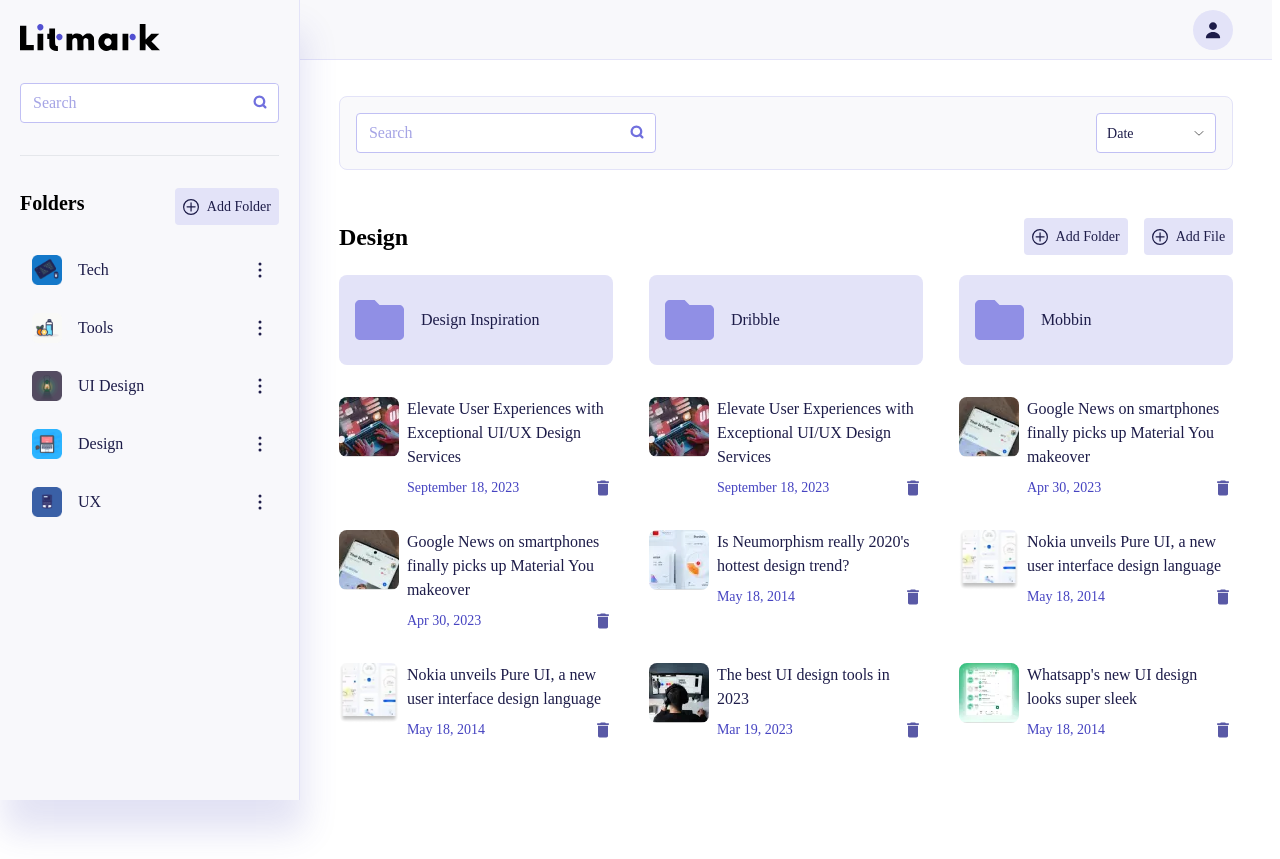
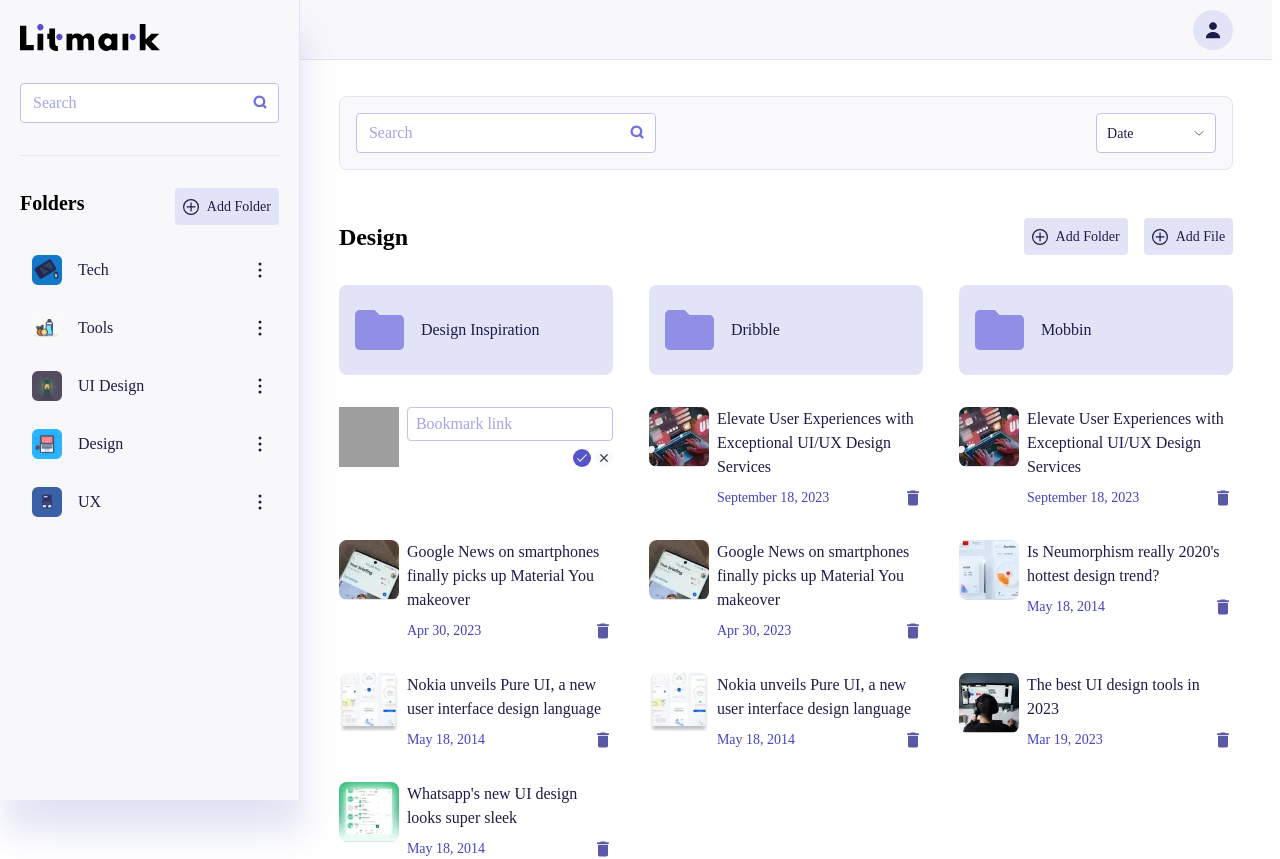
Before and after one commit to abhishek98s/LITMARK_FRONTEND, an Angular app in the folder Client/: page /bookmark/1 in a window 1280 px wide. Both pictures are taken after a click on the button "Add File". Before the commit the page ends 800 px from the top, so only its background shows below. Built offline with nearby package versions, Linux system fonts and the light colour scheme; grey boxes are pictures that could not be loaded; a web font is replaced by a local one.

Commit message:
added add bookmark feature

```diff
--- a/Client/src/app/Modules/bookmark-folder/bookmark-folder.component.html
+++ b/Client/src/app/Modules/bookmark-folder/bookmark-folder.component.html
@@ -1,24 +1,26 @@
 <section class="inside-bookmark-box">
-    <header class="flex flex-between-center mt-[48px] mb-[20px]">
+    <header class="flex flex-between-center mt-[48px] mb-[30px]">
         <h2 class="text-title-md-bold">Design</h2>
 
         <div class="hidden gap-[16px] md:flex">
             <app-add-folder [value]="'Add Folder'" (click)="toggleFolderInputBox()"></app-add-folder>
-            <app-add-folder [value]="'Add File'"></app-add-folder>
+            <app-add-folder [value]="'Add File'" (click)="toggleBookmarkInputBox()"></app-add-folder>
         </div>
     </header>
 
     <section class="inside-folder grid 2xl:grid-cols-4 xl:grid-cols-3 md:grid-cols-2 gap-[8px] md:gap-[4%]">
-        <form class="folder h-[90px] rounded-2 flex-between-center gap-3 bg-primary-200" *ngIf="this.dataService.folderInputbox"  (ngSubmit)="submitFolderForm()">
+        <form class="folder h-[90px] rounded-2 flex-between-center gap-3 bg-primary-200"
+            *ngIf="this.dataService.folderInputbox" (ngSubmit)="submitFolderForm()">
             <div class="flex w-[100%] gap-2 items-center">
                 <figure class="max-w-[50px] w-[100%]">
                     <img src="assets/icon/sub-folder.svg" alt="folder">
                 </figure>
 
-                <input class="h-[34px] w-[100%] rounded-1 p-[4px_8px]" placeholder="New Folder" autofocus [(ngModel)]="userInputtedFodlerName" name="Folder Name">
+                <input class="h-[34px] w-[100%] rounded-1 p-[4px_8px]" placeholder="New Folder"
+                    [(ngModel)]="userInputtedFodlerName" name="Folder Name">
             </div>
             <div class="flex-between-center max-w-[40px] gap-[4px]">
-                <button class="w-[24px]" type="submit" (ngSubmit)="toggleFolderInputBox()">
+                <button class="w-[24px]" type="submit" (ngSubmit)="submitFolderForm()">
                     <img src="assets/icon/save.svg" alt="save">
                 </button>
 
@@ -32,6 +34,26 @@
             <nested-folder [data]="data"></nested-folder>
         </div>
 
+        <form class="bookmarkInputBox flex gap-[8px] rounded-2 " *ngIf="this.dataService.bookmarkInputbox" (ngSubmit)="submitBookmarkForm()">
+            <figure class="max-w-[60px] w-[100%] h-[60px] rounded-1">
+                <img src="assets/image/add-bookmark.png">
+            </figure>
+            <div class="w-[100%]">
+                <input class="h-[34px] w-[100%] rounded-1 p-[4px_8px] mb-[8px]" placeholder="Bookmark link"
+                    [(ngModel)]="userInputtedBookmarkName" name="Bookmark Name">
+
+                <div class="flex-between-center ml-auto max-w-[40px] gap-[4px]">
+                    <button class="w-[24px]" type="submit" (ngSubmit)="submitBookmarkForm()">
+                        <img src="assets/icon/save.svg" alt="save">
+                    </button>
+
+                    <button class="w-[24px]" (click)="toggleBookmarkInputBox()">
+                        <img src="assets/icon/cancel.svg" alt="close">
+                    </button>
+                </div>
+            </div>
+        </form>
+
         <div *ngFor="let bookmark of dataService.getBookmark()">
             <app-bookmark [bookmark]="bookmark"></app-bookmark>
         </div>
--- a/Client/src/app/Modules/bookmark-folder/bookmark-folder.component.ts
+++ b/Client/src/app/Modules/bookmark-folder/bookmark-folder.component.ts
@@ -8,11 +8,13 @@ import { BookmarkService } from 'src/app/bookmark.service';
 })
 export class BookmarkFolderComponent {
   userInputtedFodlerName: string = "";
+  userInputtedBookmarkName: string = "";
 
   constructor(public dataService: BookmarkService) { };
 
   toggleFolderInputBox() {
     this.dataService.folderInputbox = !this.dataService.folderInputbox;
+    this.dataService.bookmarkInputbox = false;
     this.userInputtedFodlerName = "";
   }
 
@@ -20,4 +22,16 @@ export class BookmarkFolderComponent {
     this.dataService.addFolder(this.userInputtedFodlerName);
     this.userInputtedFodlerName = "";
   }
+
+  toggleBookmarkInputBox() {
+    this.dataService.bookmarkInputbox = !this.dataService.bookmarkInputbox;
+    console.log(this.dataService.folderInputbox)
+    this.dataService.folderInputbox = false;
+    this.userInputtedBookmarkName = "";
+  }
+
+  submitBookmarkForm() {
+    this.dataService.addBookmark(this.userInputtedBookmarkName);
+    this.userInputtedBookmarkName = "";
+  }
 }
--- a/Client/src/app/Shared/recent-bookmark/recent-bookmark.component.html
+++ b/Client/src/app/Shared/recent-bookmark/recent-bookmark.component.html
@@ -5,8 +5,9 @@
             <img src='assets/icon/more.svg' alt="more-btn">
         </figure>
 
-        <div class="dropdown rounded-1 absolute right-[8px] top-[18px] pt-[8px] p-[4px] text-label-md-regular" *ngIf="openDropdown">
-            <div class="rounded-1 mb-[4px]">Delete</div>
+        <div class="dropdown rounded-1 absolute right-[8px] top-[18px] pt-[8px] p-[4px] text-label-md-regular"
+            *ngIf="openDropdown">
+            <div class="rounded-1" (click)="deleteBookmark(recentBookmark.id)">Delete</div>
             <div class="rounded-1">Change Image</div>
         </div>
     </div>
--- a/Client/src/app/Shared/recent-bookmark/recent-bookmark.component.scss
+++ b/Client/src/app/Shared/recent-bookmark/recent-bookmark.component.scss
@@ -16,7 +16,7 @@
         box-shadow: 0px 4px 16px 0px #8f8dce40;
 
         div {
-            padding: 0 4px;
+            padding: 4px;
             transition: 0.2s;
             color: $primary-900;
             cursor: pointer;
--- a/Client/src/app/bookmark.service.ts
+++ b/Client/src/app/bookmark.service.ts
@@ -10,6 +10,7 @@ import { distinctUntilKeyChanged } from 'rxjs/operators';
 export class BookmarkService {
   public sidebar = false;
   public folderInputbox = false;
+  public bookmarkInputbox = false;
 
   private recentBookmark: Recentbookmark[] = [
     {
@@ -442,4 +443,15 @@ export class BookmarkService {
     this.nestedFolder.push({ id: 1, title: name })
     this.folderInputbox = false;
   }
+
+  addBookmark(link: string) {
+    this.bookmark.push({
+      id: 1,
+      title: link,
+      img: "assets/image/add-bookmark.png",
+      date: "September 18, 2023",
+      link: "https://www.analyticsinsight.net/elevate-user-experiences-with-exceptional-ui-ux-design-services/"
+    })
+    this.bookmarkInputbox = false;
+  }
 }
```
